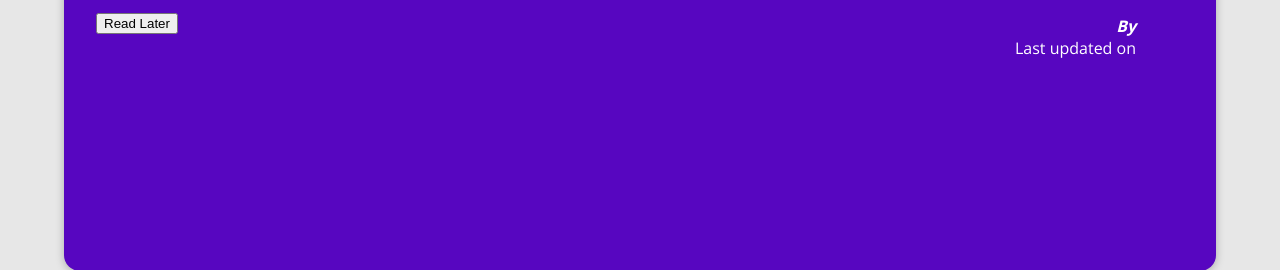
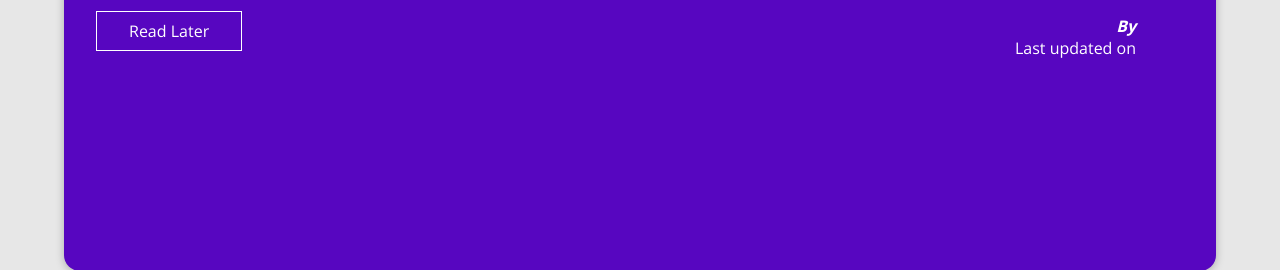
Before and after one commit to Abenezerjr/Blog_page, a Django app: template blog/templates/blog/post-detail.html in a window 1280 px wide. Shown: the part 209-479 px from the top of the page. Run offline with Django 4.2, Linux system fonts and the light colour scheme; the template is opened without the code that fills it: values that come from a table or form of the project are taken from there, others are empty.

Commit message:
add css for read later button

```diff
--- a/blog/static/blog/post-detail.css
+++ b/blog/static/blog/post-detail.css
@@ -54,6 +54,25 @@
 #summary time {
   font-weight: bold;
 }
+#read-later{
+  margin: 2rem 0;
+
+
+}
+#read-later button{
+  background-color: transparent;
+  border: 1px solid white;
+  padding: 0.5rem 2rem;
+  font:inherit;
+  color: white;
+  cursor:pointer;
+
+}
+#read-later button:hover,
+#read-later button:active{
+  background-color: white;
+  color:#390281 ;
+                   }
 
 main {
   width: 90%;
```
